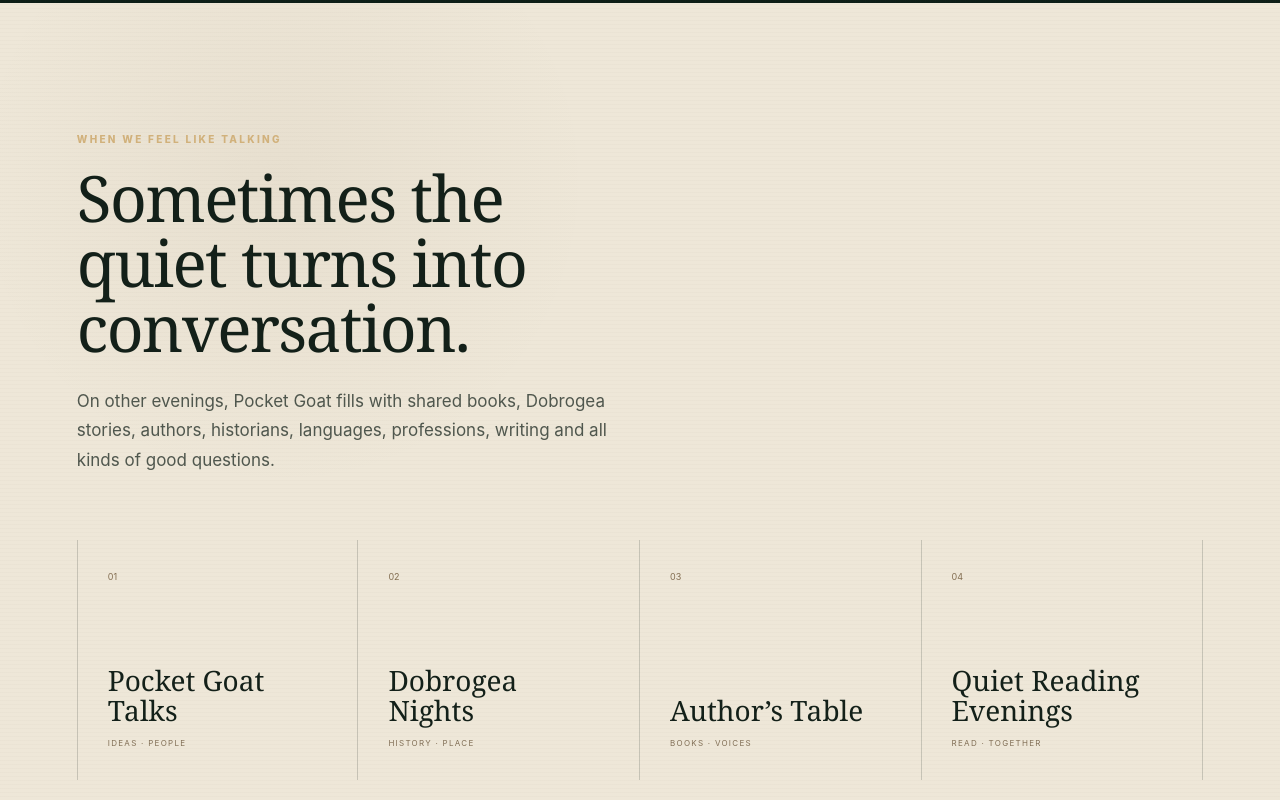
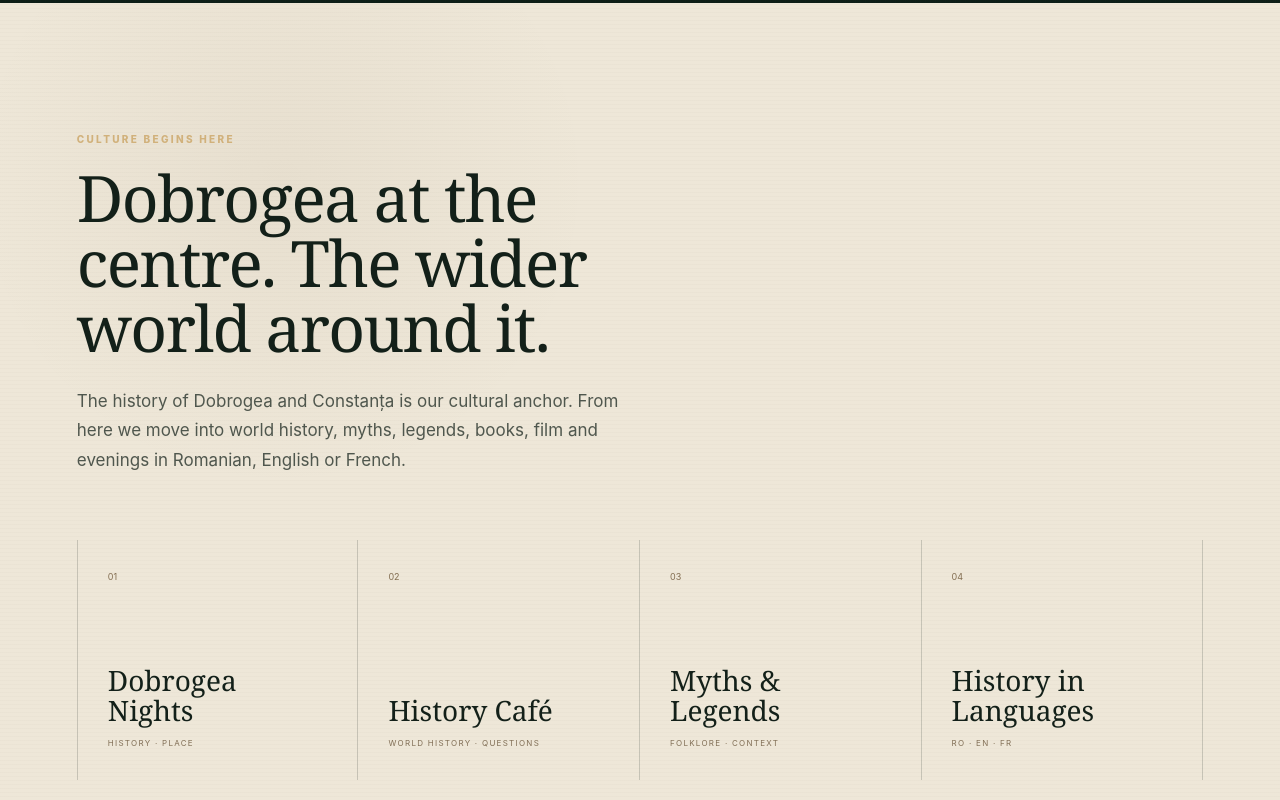
Before and after one commit to drezzillah-prog/pocket-goat-website, a Next.js app: page /en in a window 1280 px wide. Shown: the part 5360-6160 px from the top of the page. Built offline with nearby package versions, Linux system fonts and the light colour scheme.

Commit message:
feat: surface Dobrogea-led cultural programme on homepage

```diff
--- a/src/app/[locale]/page.tsx
+++ b/src/app/[locale]/page.tsx
@@ -127,19 +127,27 @@ export default async function HomePage({ params }: { params: Promise<{ locale: s
 
       <section className="culture-section section-paper">
         <div className="section-heading">
-          <p className="kicker">{ro ? "CÂND AVEM CHEF SĂ VORBIM" : "WHEN WE FEEL LIKE TALKING"}</p>
-          <h2>{t.cultureTitle}</h2>
-          <p>{t.cultureText}</p>
+          <p className="kicker">{ro ? "CULTURA PORNEȘTE DE AICI" : "CULTURE BEGINS HERE"}</p>
+          <h2>{ro ? "Dobrogea în centru. Lumea întreagă în jur." : "Dobrogea at the centre. The wider world around it."}</h2>
+          <p>
+            {ro
+              ? "Istoria Dobrogei și a Constanței este firul nostru cultural principal. De aici mergem spre istorie mondială, mituri, legende, cărți, film și seri în română, engleză sau franceză."
+              : "The history of Dobrogea and Constanța is our cultural anchor. From here we move into world history, myths, legends, books, film and evenings in Romanian, English or French."}
+          </p>
         </div>
         <div className="event-strip">
-          {["Pocket Goat Talks","Dobrogea Nights","Author’s Table","Quiet Reading Evenings"].map((e,i)=>
+          {[
+            ["Dobrogea Nights","HISTORY · PLACE"],
+            ["History Café","WORLD HISTORY · QUESTIONS"],
+            ["Myths & Legends","FOLKLORE · CONTEXT"],
+            ["History in Languages","RO · EN · FR"]
+          ].map(([e,meta],i)=>
             <Link key={e} href={`/${locale}/culture`} className="event-card">
-              <span>0{i+1}</span><strong>{e}</strong>
-              <em>{["IDEAS · PEOPLE","HISTORY · PLACE","BOOKS · VOICES","READ · TOGETHER"][i]}</em>
+              <span>0{i+1}</span><strong>{e}</strong><em>{meta}</em>
             </Link>
           )}
         </div>
-        <SectionLink href={`/${locale}/culture`}>{ro ? "Vezi ce se întâmplă aici" : "See what happens here"}</SectionLink>
+        <SectionLink href={`/${locale}/culture`}>{ro ? "Explorează programul cultural" : "Explore the cultural programme"}</SectionLink>
       </section>
 
       <section className="cinematic-section section-cinema">
```
